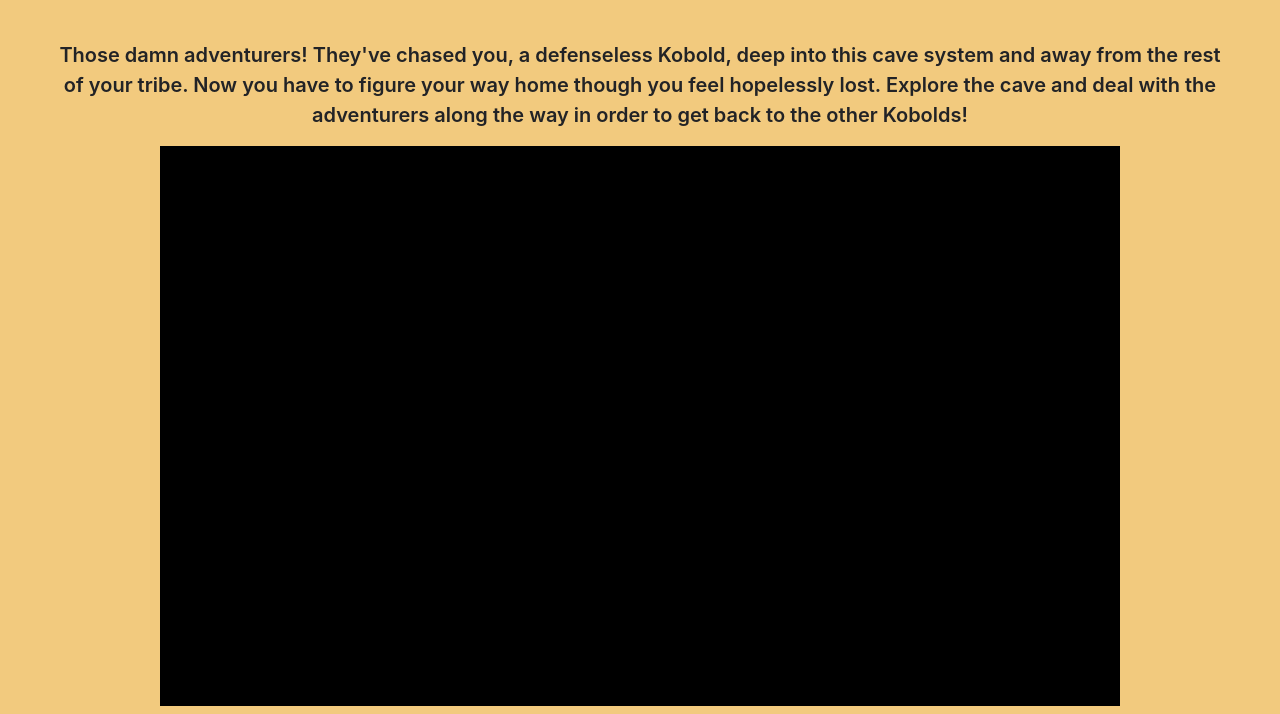
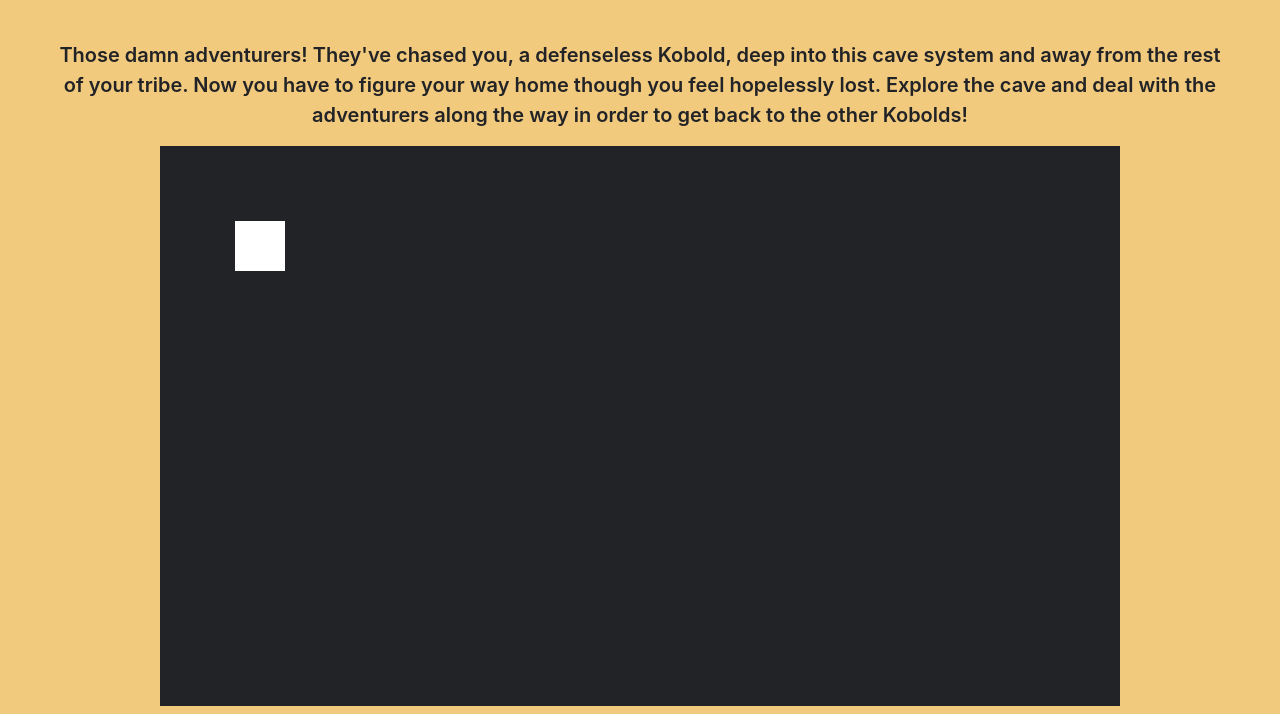
Before and after one commit to melissay94/gradies-grueling-grind, a website built with Parcel: page index.html in a window 1280 px wide. Shown: the part 86-800 px from the top of the page. Built offline with nearby package versions, Linux system fonts and the light colour scheme; a web font is replaced by a local one.

Commit message:
Fixed issue with canvas sizing

```diff
--- a/index.html
+++ b/index.html
@@ -20,7 +20,7 @@
 <body class="container-fluid">
     <h1>Gradie's Grueling Grind</h1>
     <p class="lead">Those damn adventurers! They've chased you, a defenseless Kobold, deep into this cave system and away from the rest of your tribe. Now you have to figure your way home though you feel hopelessly lost. Explore the cave and deal with the adventurers along the way in order to get back to the other Kobolds!</p>
-    <div id="gradie-window"/>
+    <div id="gradie-window"></div>
     <footer></footer>
 </body>
 </html>
--- a/js/app.js
+++ b/js/app.js
@@ -11,10 +11,17 @@ document.addEventListener("DOMContentLoaded", () => {
     game = new Phaser.Game(phaserConfig());
 });
 
-const phaserConfig = () => {
+function phaserConfig () {
+    let canvasWidth = getComputedStyle(canvas)["width"];
+    canvasWidth = parseInt(canvasWidth.slice(0, canvasWidth.length-2));
+    let canvasHeight = getComputedStyle(canvas)["height"];
+    canvasHeight = parseInt(canvasHeight.slice(0, canvasHeight.length-2));
+    let canvasBackground = getComputedStyle(canvas)["background-color"];
     return {
-        width: getComputedStyle(canvas)["width"],
-        height: getComputedStyle(canvas)["height"],
+        type: Phaser.CANVAS,
+        width: canvasWidth,
+        height: canvasHeight,
+        backgroundColor: canvasBackground,
         parent: "gradie-window",
         title: "Gradie's Grueling Grind",
         version: "0.0.1",
@@ -27,6 +34,8 @@ const phaserConfig = () => {
     };
 };
 
-const preload = () => {};
-const create = () => {};
-const update = () => {};
+function preload() {};
+function create () {
+    this.add.rectangle(100, 100, 50, 50, 0xFFFFFF);
+};
+function update () {};
```
